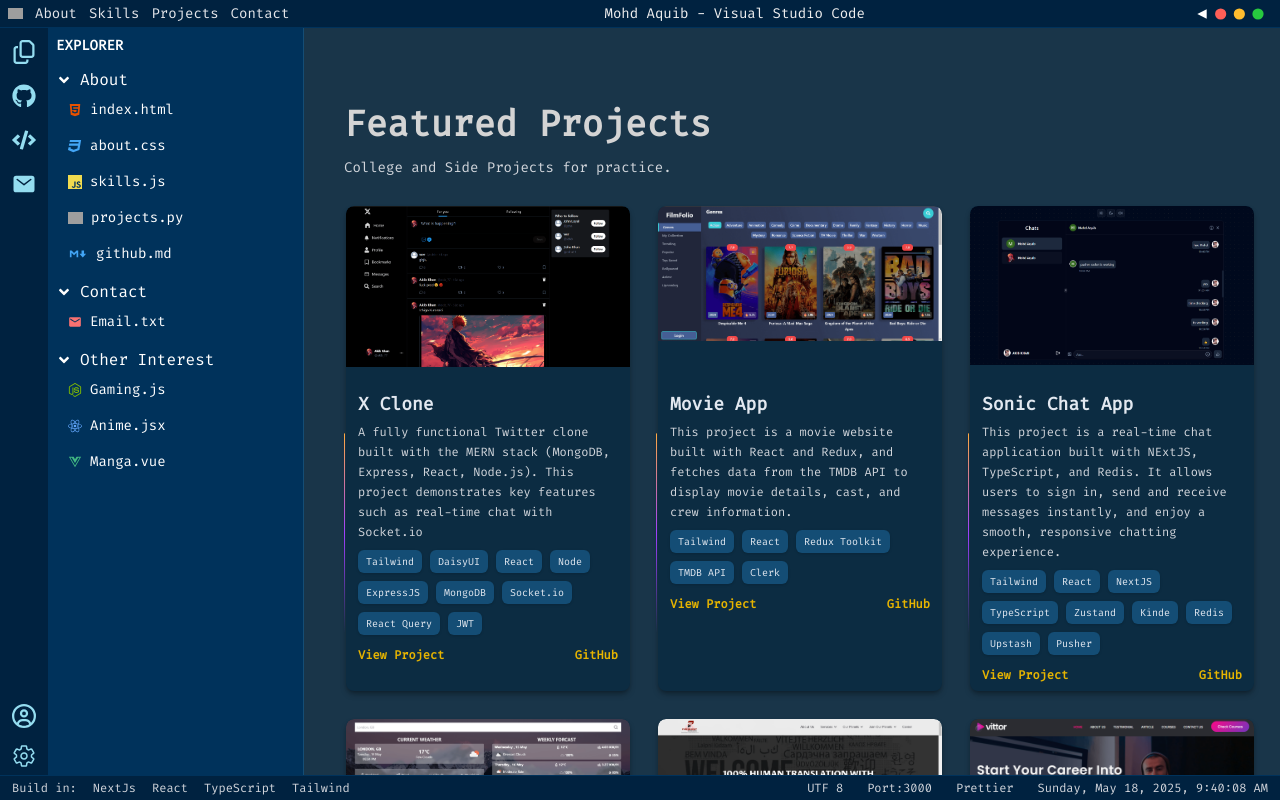
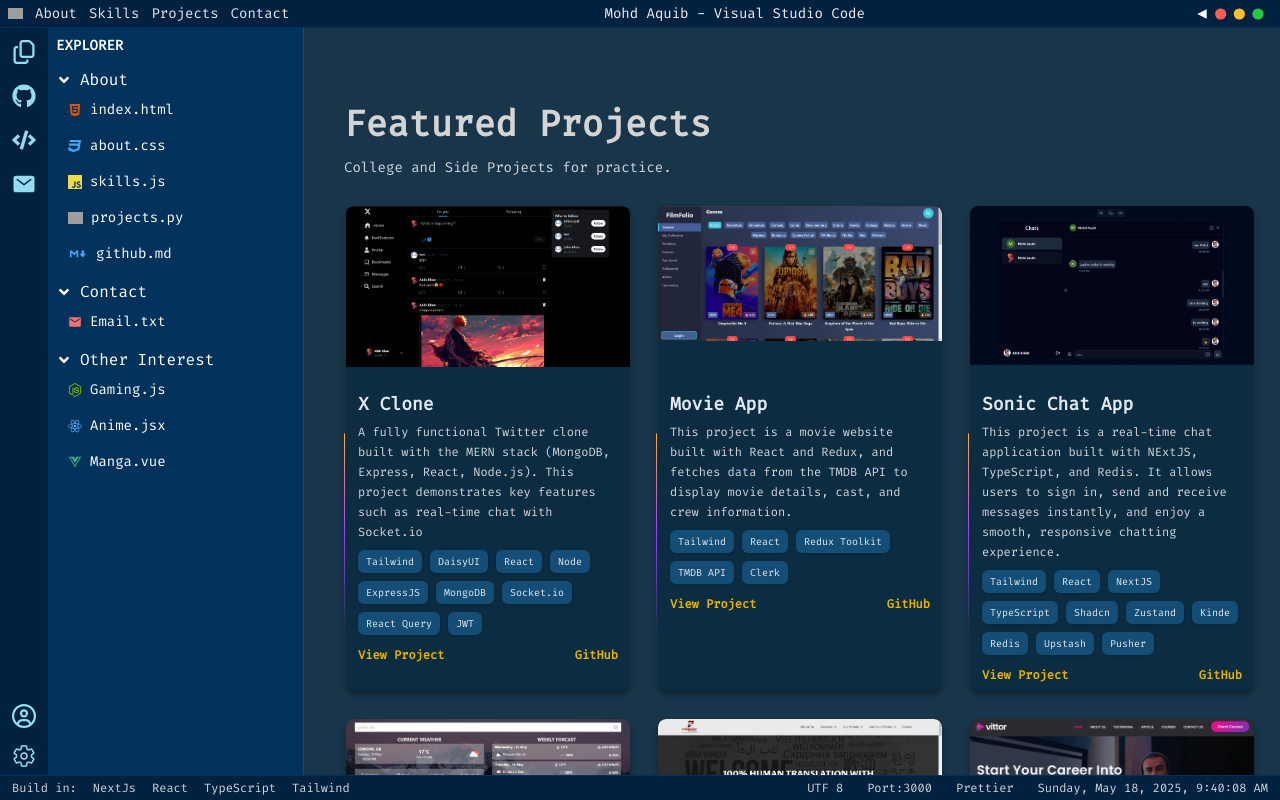
Before and after one commit to Its-me-ak/my-portfolio, a Next.js app: page /projects in a window 1280 px wide. Built offline with nearby package versions, Linux system fonts and the light colour scheme; grey boxes are pictures that could not be loaded.

Commit message:
add Shadcn to projects array

```diff
--- a/app/projects/page.tsx
+++ b/app/projects/page.tsx
@@ -43,6 +43,7 @@
       "React",
       "NextJS",
       "TypeScript",
+      "Shadcn",
       "Zustand",
       "Kinde",
       "Redis",
```
